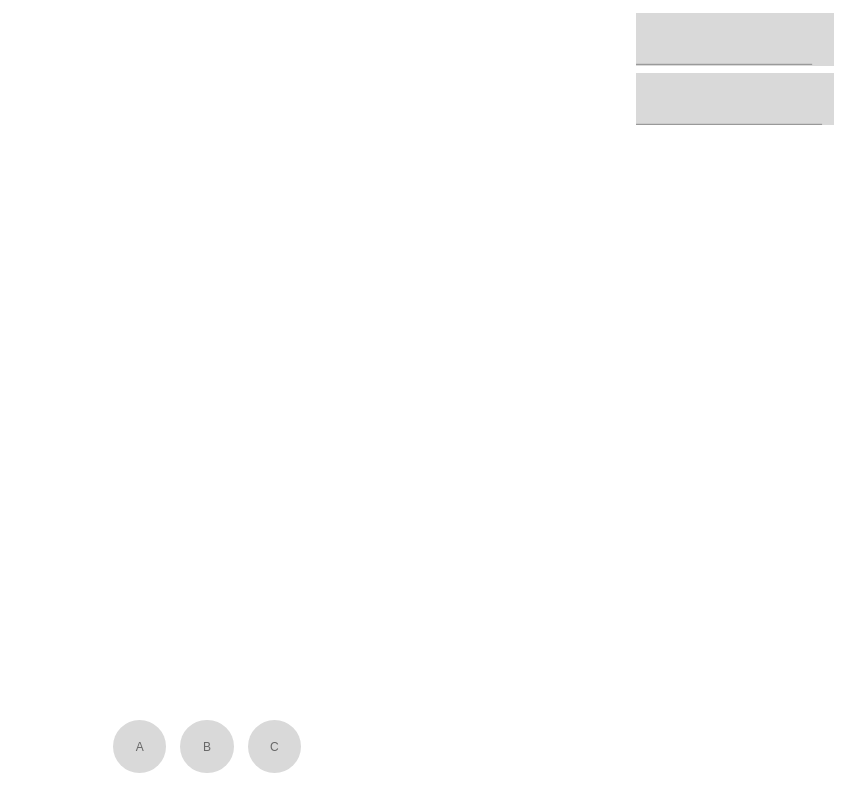
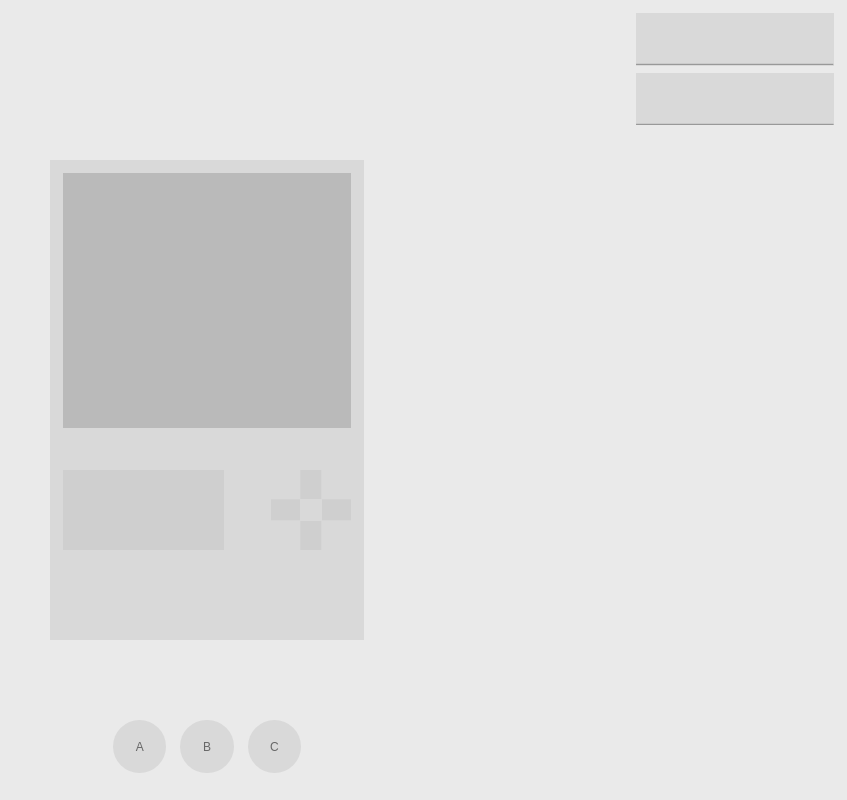
Before and after one commit to anet0001/pokedex, a plain HTML site: page index.html in a window 1280 px wide. Both pictures are taken after a click on the button "START". Shown: the whole page, without its empty margins (433-1280 px from the left). Drawn offline with nearby package versions, Linux system fonts and the light colour scheme.

Commit message:
updates: animation easing across app

```diff
--- a/app/index.js
+++ b/app/index.js
@@ -70,7 +70,7 @@ class App {
       this.elements.onBoarding.children.instructions,
       {
         autoAlpha: 0,
-        stagger: 0.1,
+        stagger: 0.125,
         // ease to make it softer
         ease: "power1.in",
       }
@@ -78,7 +78,7 @@ class App {
 
     this.onBoardingTimeline.call(() => {
       this.elements.onBoarding.children.progress.forEach((progress, index) => {
-        progress.style.animationDelay = `${index * 0.25}s`;
+        progress.style.animationDelay = `${index * 0.35}s`;
 
         progress.classList.add("active");
 
@@ -131,6 +131,9 @@ class App {
           each: 0.05,
         },
         ease: "back.out(1.2)",
+      })
+      .to(this.elements.pokedex.element, {
+        autoAlpha: 1,
       });
 
     this.preloaderTimeline.call(() => {
--- a/styles/base.css
+++ b/styles/base.css
@@ -10,6 +10,7 @@ html {
 
 body {
   font-family: "Inter", sans-serif;
+  background-color: var(--color-background);
 }
 
 a {
--- a/styles/variables.css
+++ b/styles/variables.css
@@ -1,6 +1,9 @@
 :root {
   --color-red: #b44755;
+  --color-background: #eaeaea;
   --color-grey: #d9d9d9;
+  --color-screens: #bababa;
+  --color-grey-dark: #cfcfcf;
   --color-placeholder: #676767;
   --dash-length: 0.8rem;
   --layout-spacing: 2rem;
```
